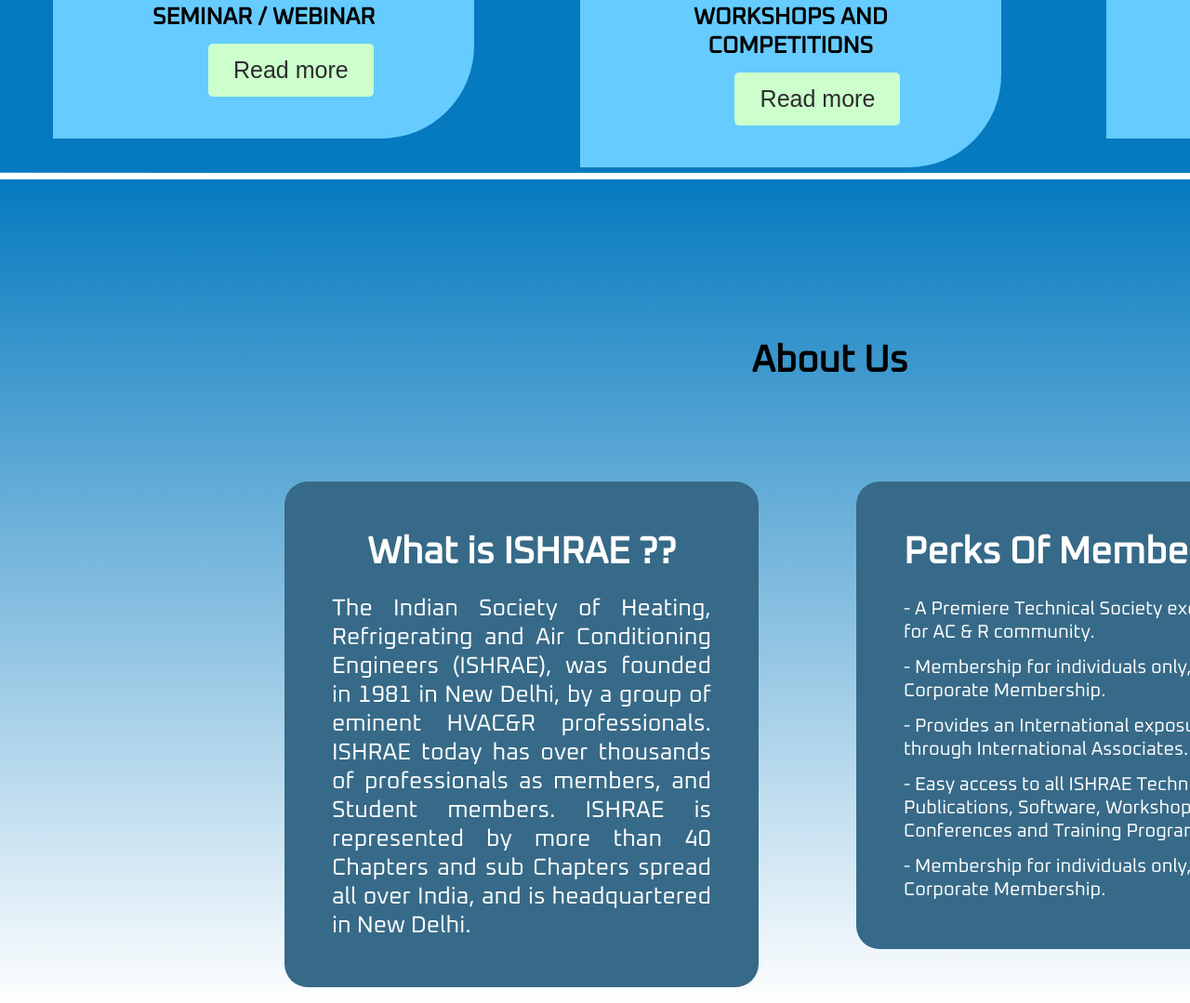
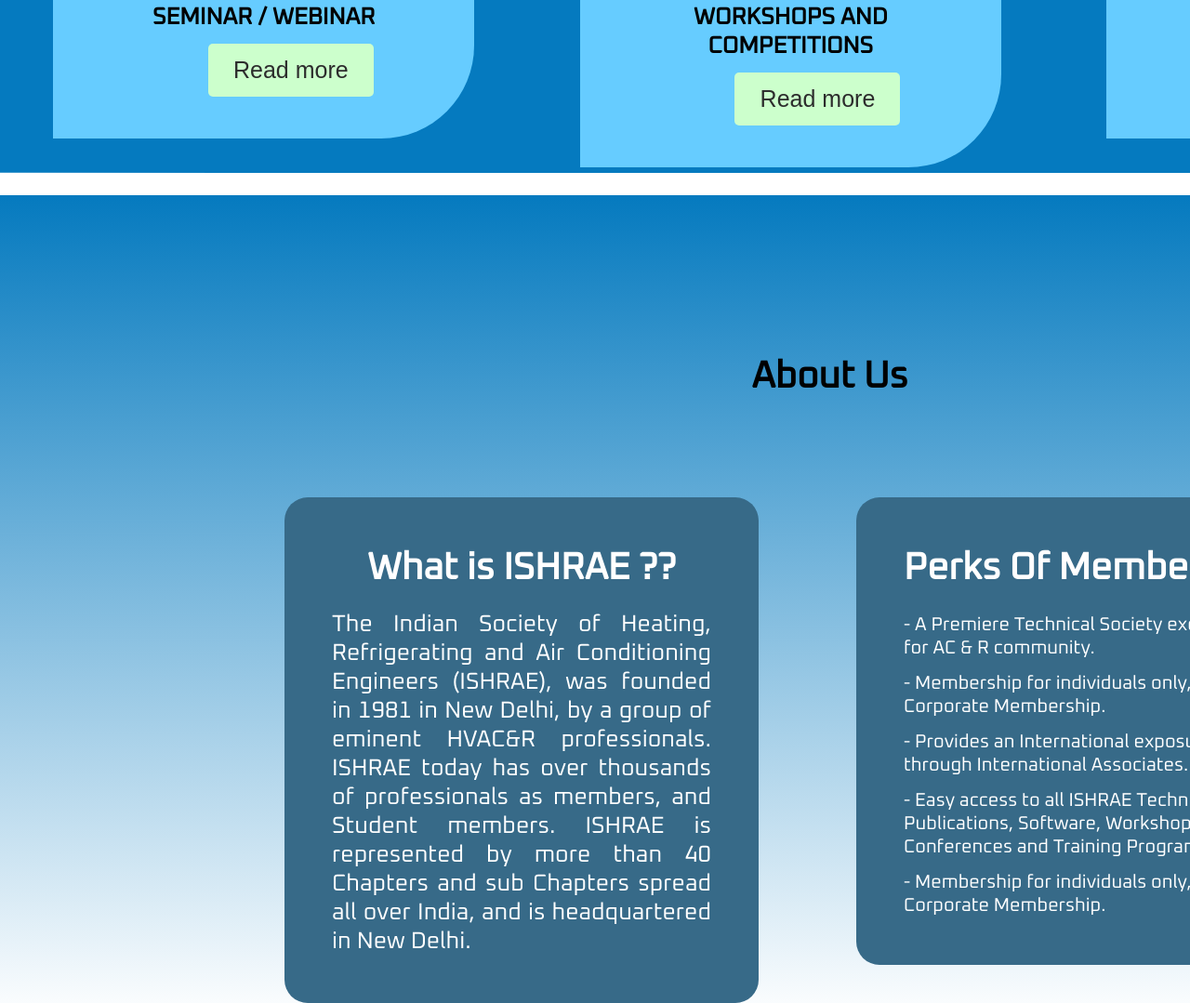
Before and after one commit to ishraepce/ishrae-trail, a plain HTML site: page index.html in a window 1280 px wide. Shown: the part 1377-2456 px from the top of the page at 93% size. Drawn offline with nearby package versions, Linux system fonts and the light colour scheme.

Commit message:
Update style.css

```diff
--- a/css/style.css
+++ b/css/style.css
@@ -251,7 +251,7 @@ nav ul li a:hover {
 /* ---------------------------------section 3------------------------------------- */
 
 .sec4 {
-  margin-top: 0%;
+  margin-top: 1%;
   height: 100%;
   width: 100%;
   overflow: hidden;
```
